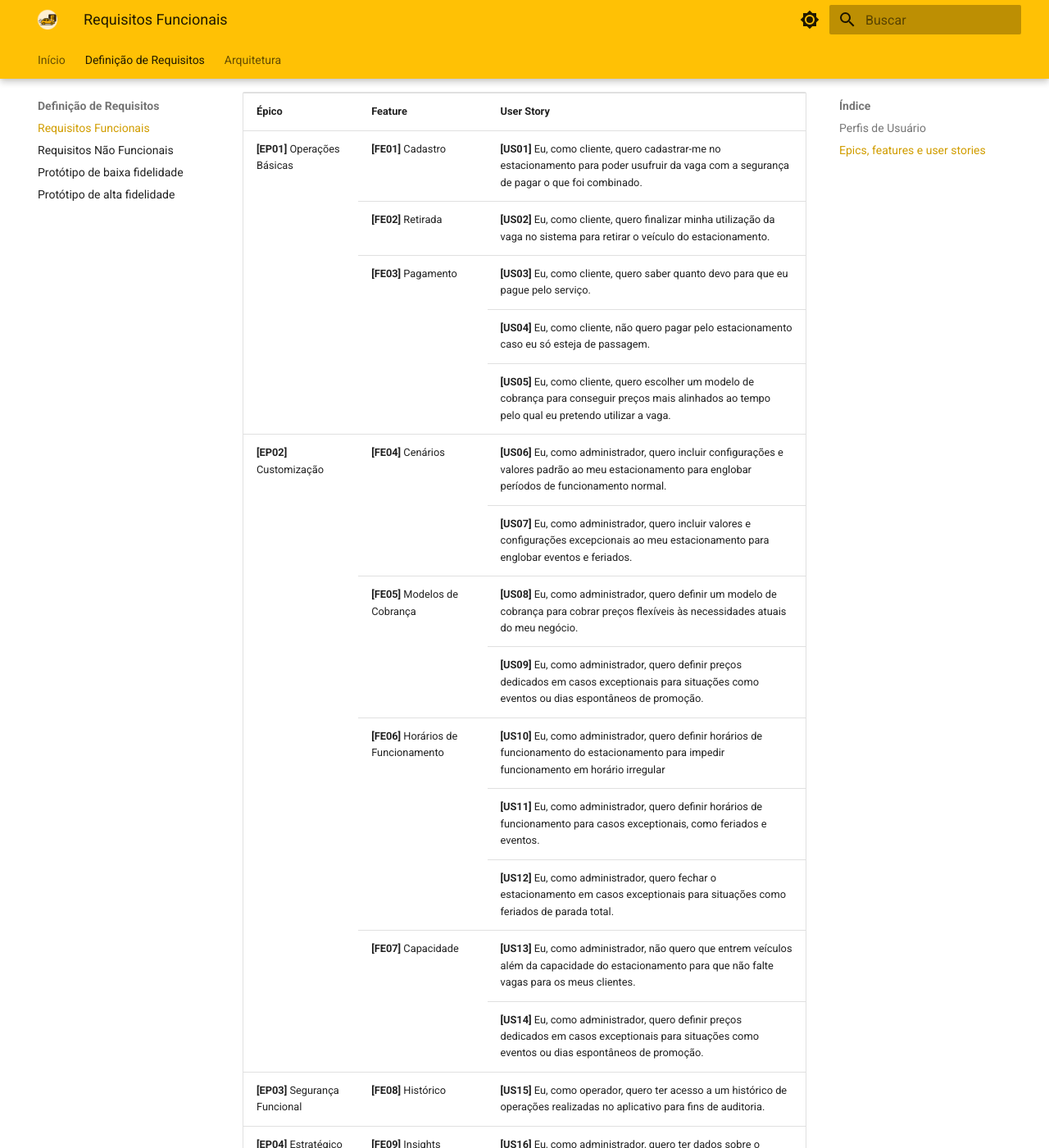
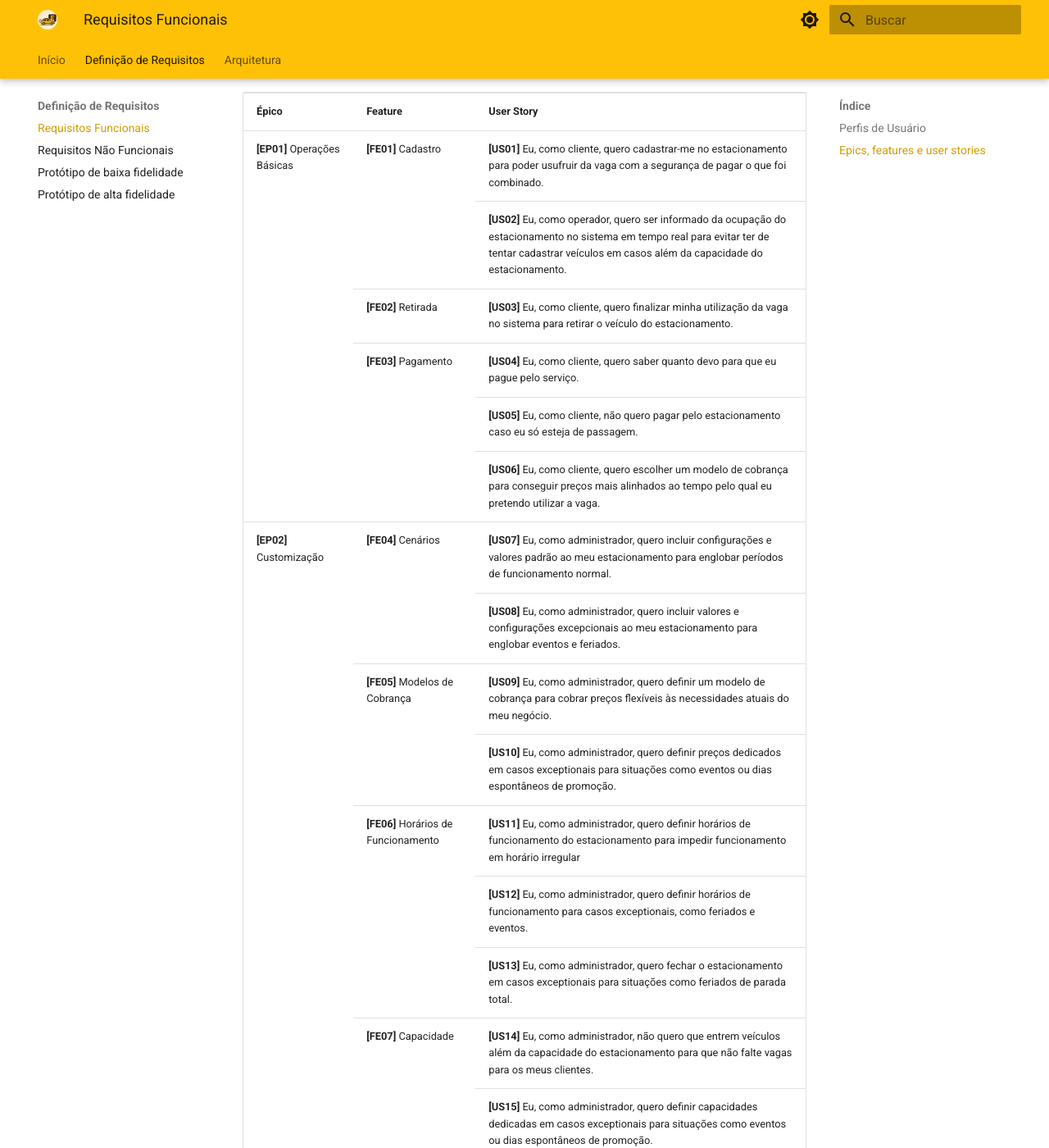
Before and after one commit to Estaciona-Rapido/docs, an MkDocs documentation site: the page built from docs/requisitos/funcionais.md, in a window 1280 px wide and 1400 px high, scrolled down 427 px. Shown: the whole window at 82% size. Built offline with MkDocs 1.6.1 and Material for MkDocs 9.7.7, drawn with Linux system fonts in a browser that asks for light colours.

Commit message:
Adição da história de ocupação e conserto de erro ortográfico na feature de cenário

```diff
--- a/docs/requisitos/funcionais.md
+++ b/docs/requisitos/funcionais.md
@@ -65,63 +65,68 @@ Estratégico
         </thead>
         <tbody>
             <tr>
-                <td rowspan="5"><b>[EP01]</b> Operações Básicas</td>
-                <td rowspan="1"><b>[FE01]</b> Cadastro</td>
-                <td rowspan="1"><b>[US01]</b> Eu, como cliente, quero cadastrar-me no estacionamento para poder usufruir da vaga com a segurança de pagar o que foi combinado.</td>
+                <td rowspan="6"><b>[EP01]</b> Operações Básicas</td>
+                <td rowspan="2"><b>[FE01]</b> Cadastro</td>
+                <td><b>[US01]</b> Eu, como cliente, quero cadastrar-me no estacionamento para poder usufruir da vaga com a segurança de pagar o que foi combinado.</td>
+            </tr>
+            <tr>
+                <td><b>[US02]</b> Eu, como operador, quero ser informado da ocupação do estacionamento no sistema em tempo real para evitar ter de tentar cadastrar veículos em casos além da capacidade do estacionamento.</td>
             </tr>
             <tr>
                 <td rowspan="1"><b>[FE02]</b> Retirada</td>
-                <td><b>[US02]</b> Eu, como cliente, quero finalizar minha utilização da vaga no sistema para retirar o veículo do estacionamento.</td>
+                <td><b>[US03]</b> Eu, como cliente, quero finalizar minha utilização da vaga no sistema para retirar o veículo do estacionamento.</td>
             </tr>
             <tr>
                 <td rowspan="3"><b>[FE03]</b> Pagamento</td>
-                <td><b>[US03]</b> Eu, como cliente, quero saber quanto devo para que eu pague pelo serviço.</td>
+                <td><b>[US04]</b> Eu, como cliente, quero saber quanto devo para que eu pague pelo serviço.</td>
             </tr>
             <tr>
-                <td><b>[US04]</b> Eu, como cliente, não quero pagar pelo estacionamento caso eu só esteja de passagem.</td>
+                <td><b>[US05]</b> Eu, como cliente, não quero pagar pelo estacionamento caso eu só esteja de passagem.</td>
             </tr>
             <tr>
-                <td><b>[US05]</b> Eu, como cliente, quero escolher um modelo de cobrança para conseguir preços mais alinhados ao tempo pelo qual eu pretendo utilizar a vaga.</td>
+                <td><b>[US06]</b> Eu, como cliente, quero escolher um modelo de cobrança para conseguir preços mais alinhados ao tempo pelo qual eu pretendo utilizar a vaga.</td>
             </tr>
             <tr>
                 <td rowspan="9"><b>[EP02]</b> Customização</td>
                 <td rowspan="2"><b>[FE04]</b> Cenários</td>
-                <td><b>[US06]</b> Eu, como administrador, quero incluir configurações e valores padrão ao meu estacionamento para englobar períodos de funcionamento normal.</td>
+                <td><b>[US07]</b> Eu, como administrador, quero incluir configurações e valores padrão ao meu estacionamento para englobar períodos de funcionamento normal.</td>
             </tr>
             <tr>
-                <td><b>[US07]</b> Eu, como administrador, quero incluir valores e configurações excepcionais ao meu estacionamento para englobar eventos e feriados.</td>
+                <td><b>[US08]</b> Eu, como administrador, quero incluir valores e configurações excepcionais ao meu estacionamento para englobar eventos e feriados.</td>
             </tr>
             <tr>
                 <td rowspan="2"><b>[FE05]</b> Modelos de Cobrança</td>
-                <td><b>[US08]</b> Eu, como administrador, quero definir um modelo de cobrança para cobrar preços flexíveis às necessidades atuais do meu negócio.</td>
+                <td><b>[US09]</b> Eu, como administrador, quero definir um modelo de cobrança para cobrar preços flexíveis às necessidades atuais do meu negócio.</td>
             </tr>
             <tr>
-                <td><b>[US09]</b> Eu, como administrador, quero definir preços dedicados em casos exceptionais para situações como eventos ou dias espontâneos de promoção.</td>
+                <td><b>[US10]</b> Eu, como administrador, quero definir preços dedicados em casos exceptionais para situações como eventos ou dias espontâneos de promoção.</td>
             </tr>
             <tr>
                 <td rowspan="3"><b>[FE06]</b> Horários de Funcionamento</td>
-                <td><b>[US10]</b> Eu, como administrador, quero definir horários de funcionamento do estacionamento para impedir funcionamento em horário irregular</td>
+                <td><b>[US11]</b> Eu, como administrador, quero definir horários de funcionamento do estacionamento para impedir funcionamento em horário irregular</td>
             </tr>
             <tr>
-                <td><b>[US11]</b> Eu, como administrador, quero definir horários de funcionamento para casos exceptionais, como feriados e eventos.</td>
+                <td><b>[US12]</b> Eu, como administrador, quero definir horários de funcionamento para casos exceptionais, como feriados e eventos.</td>
             </tr>
             <tr>
-                <td><b>[US12]</b> Eu, como administrador, quero fechar o estacionamento em casos exceptionais para situações como feriados de parada total.</td>
+                <td><b>[US13]</b> Eu, como administrador, quero fechar o estacionamento em casos exceptionais para situações como feriados de parada total.</td>
             </tr>
             <tr>
                 <td rowspan="2"><b>[FE07]</b> Capacidade</td>
-                <td><b>[US13]</b> Eu, como administrador, não quero que entrem veículos além da capacidade do estacionamento para que não falte vagas para os meus clientes.</td>
+                <td><b>[US14]</b> Eu, como administrador, não quero que entrem veículos além da capacidade do estacionamento para que não falte vagas para os meus clientes.</td>
             </tr>
-                <td><b>[US14]</b> Eu, como administrador, quero definir preços dedicados em casos exceptionais para situações como eventos ou dias espontâneos de promoção.</td>
+            <tr>
+                <td><b>[US15]</b> Eu, como administrador, quero definir capacidades dedicadas em casos exceptionais para situações como eventos ou dias espontâneos de promoção.</td>
+            </tr>
             <tr>
                 <td rowspan="1"><b>[EP03]</b> Segurança Funcional</td>
                 <td rowspan="1"><b>[FE08]</b> Histórico</td>
-                <td><b>[US15]</b> Eu, como operador, quero ter acesso a um histórico de operações realizadas no aplicativo para fins de auditoria.</td>
+                <td><b>[US16]</b> Eu, como operador, quero ter acesso a um histórico de operações realizadas no aplicativo para fins de auditoria.</td>
             </tr>
             <tr>
                 <td rowspan="1"><b>[EP04]</b> Estratégico</td>
                 <td rowspan="1"><b>[FE09]</b> Insights</td>
-                <td><b>[US16]</b> Eu, como administrador, quero ter dados sobre o sucesso do meu estacionamento para tomar decisões estratégicas de forma inteligente.</td>
+                <td><b>[US17]</b> Eu, como administrador, quero ter dados sobre o sucesso do meu estacionamento para tomar decisões estratégicas de forma inteligente.</td>
             </tr>
         </tbody>
     </table>
```
